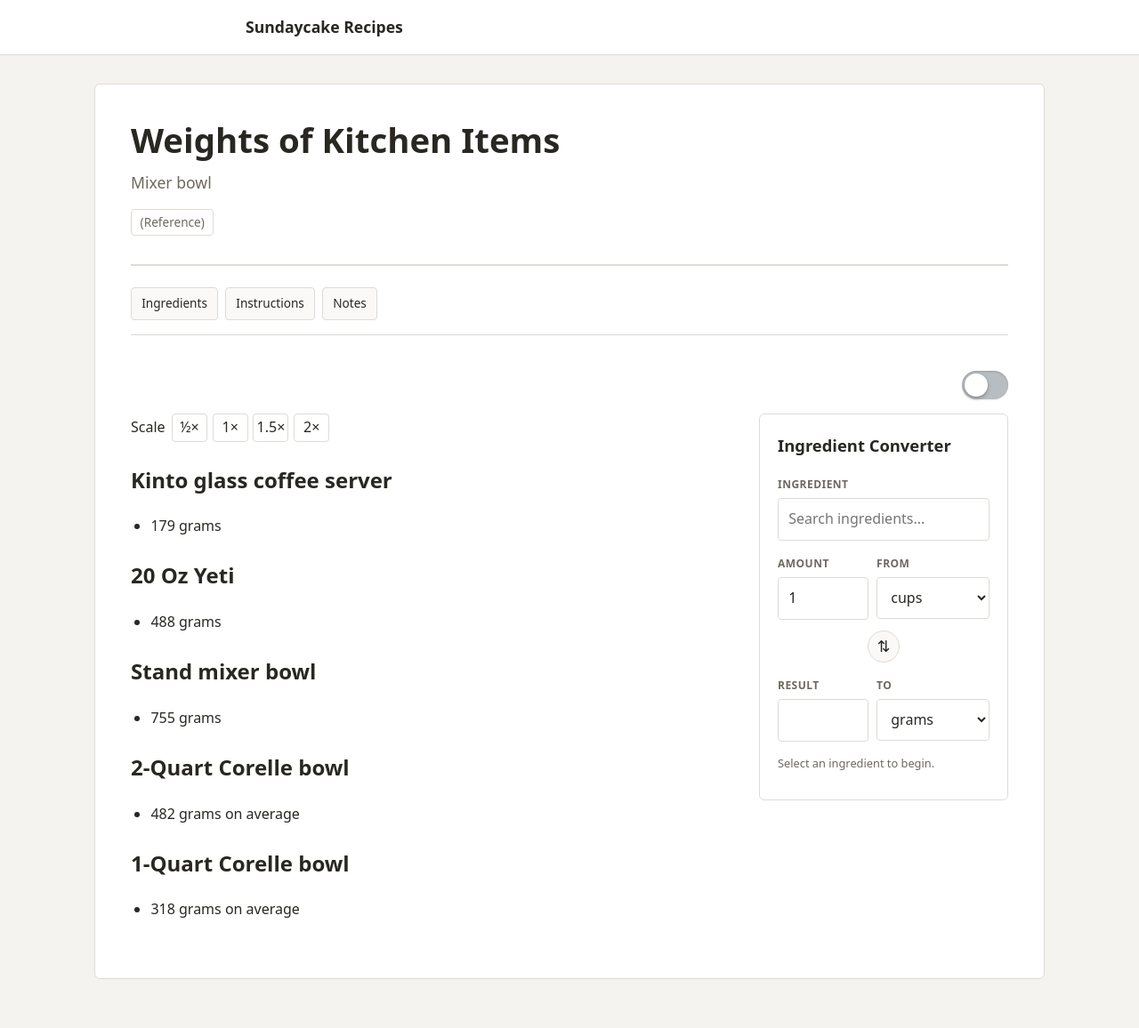
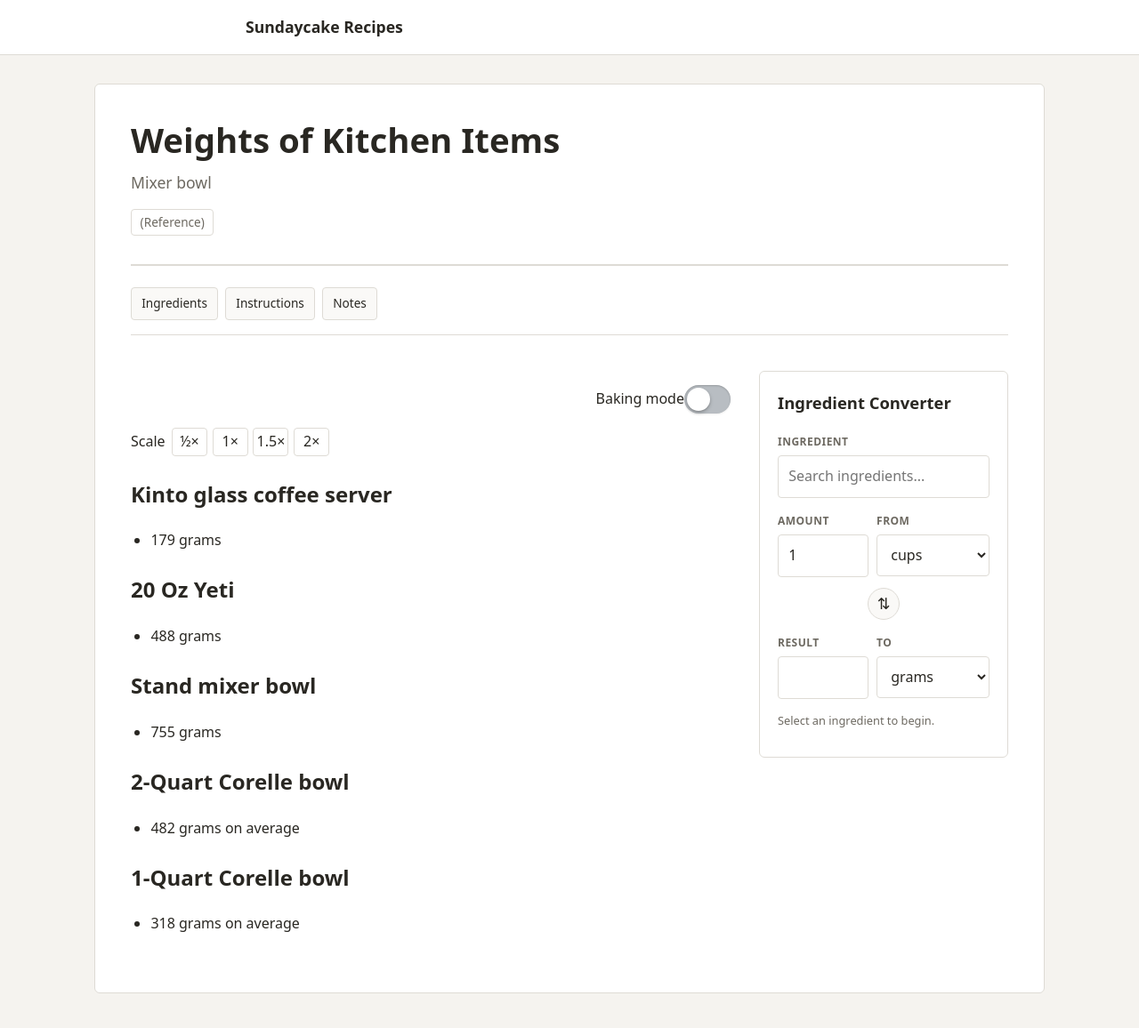
Before and after one commit to sundaycake/recipes, a Jekyll site: the page built from _recipes/-weights-of-kitchen-items.md, in a window 1280 px wide and 1181 px high. Shown: the top 1156 px of the window at 89% size. Built offline with Jekyll 4.4.1, drawn with Linux system fonts in a browser that asks for light colours.

Commit message:
Update recipe.html

```diff
--- a/_layouts/recipe.html
+++ b/_layouts/recipe.html
@@ -104,7 +104,11 @@ layout: default
   </nav>
 
 
+  <div class="recipe-layout">
+    <div class="recipe-content">
+
       <div class="recipe-baking-mode">
+        <span class="baking-mode-label">Baking mode</span>
         <button
           type="button"
           class="baking-mode-toggle"
@@ -117,10 +121,6 @@ layout: default
           </span>
         </button>
       </div>
-
-
-  <div class="recipe-layout">
-    <div class="recipe-content">
 
       <div
         class="recipe-scaling"
```
Lines whose indentation alone changed are shown as unchanged.
